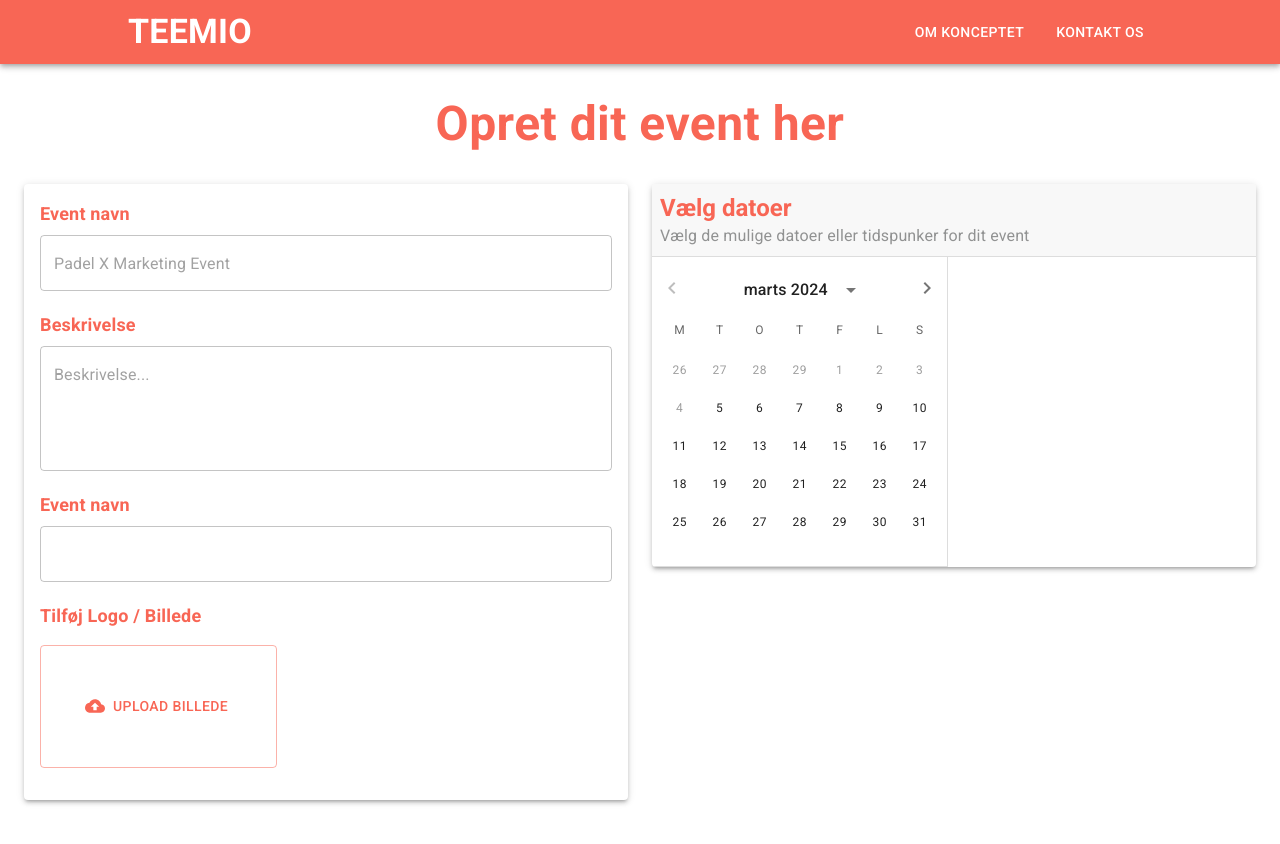
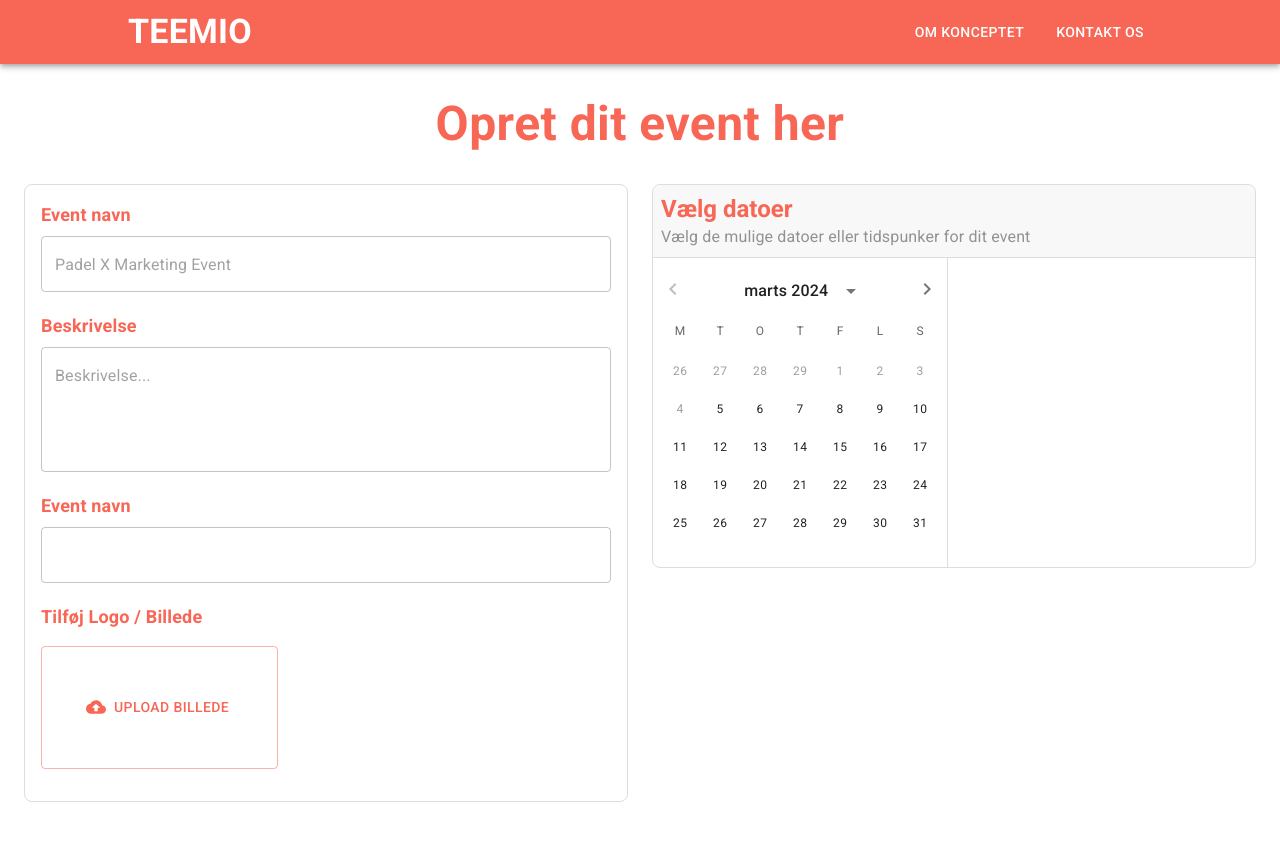
Before and after one commit to myteemio/frontend, a Next.js app: page /opret-event in a window 1280 px wide. Shown: the top 844 px of the page. Built offline with nearby package versions, Linux system fonts and the light colour scheme.

Commit message:
refactor styled components and update borders

```diff
--- a/src/app/opret-event/page.tsx
+++ b/src/app/opret-event/page.tsx
@@ -1,6 +1,6 @@
 'use client';
 import { DatePicker } from '@/components/DatePicker/DatePicker';
-import { StyledBox } from '@/components/StyledComponents/FlexBox/CreateEventBox';
+import { EventBox } from '@/components/StyledComponents/FlexBox/CreateEventBox';
 import { UploadBox } from '@/components/StyledComponents/FlexBox/UploadBox';
 import { StyledEventHeader, StyledText } from '@/components/StyledComponents/Typography';
 import { Check, CloudUpload } from '@mui/icons-material';
@@ -32,9 +32,9 @@ export default function CreateEvent() {
       <StyledEventHeader color={'primary'} textAlign={'center'}>
         Opret dit event her
       </StyledEventHeader>
-      <StyledBox>
+      <EventBox>
         <Box width={'100%'} mb={4}>
-          <Paper square={false} elevation={3} sx={{ padding: 2, pb: 4, boxSizing: 'border-box' }}>
+          <Box sx={{ padding: 2, pb: 4, border: 'solid 1px #dddddd', borderRadius: '8px' }}>
             <Box component={'form'} mb={2}>
               <StyledText color={'primary'}>Event navn</StyledText>
               <TextField margin="dense" fullWidth placeholder="Padel X Marketing Event" required />
@@ -75,12 +75,12 @@ export default function CreateEvent() {
                 </UploadBox>
               </form>
             </Box>
-          </Paper>
+          </Box>
         </Box>
         <Box width={'100%'}>
           <DatePicker />
         </Box>
-      </StyledBox>
+      </EventBox>
     </>
   );
 }
--- a/src/components/DatePicker/DatePicker.module.css
+++ b/src/components/DatePicker/DatePicker.module.css
@@ -3,6 +3,8 @@
   height: 20%;
   background-color: #f8f8f8;
   border-bottom: solid 1px #dddddd;
+  border-top-right-radius: 8px;
+  border-top-left-radius: 8px;
   padding: 8px;
 }
 
--- a/src/components/DatePicker/DatePicker.tsx
+++ b/src/components/DatePicker/DatePicker.tsx
@@ -12,8 +12,8 @@ import { StyledIconButton } from '../StyledComponents/IconButton';
 import { StyledClearIcon } from '../StyledComponents/ClearIcon';
 import { HighlightedDay } from '../StyledComponents/HighligtedDay';
 import 'dayjs/locale/da';
-import { StyledBox } from '../StyledComponents/FlexBox/CalenderBox';
-import { StyledCard } from '../StyledComponents/DateCard';
+import { CalenderBox } from '../StyledComponents/FlexBox/CalenderBox';
+import { DateBox } from '../StyledComponents/FlexBox/DateBox';
 
 export interface HighlightedDay {
   formattedDate: string;
@@ -70,7 +70,7 @@ export function DatePicker() {
 
   return (
     <LocalizationProvider adapterLocale="da" dateAdapter={AdapterDayjs}>
-      <StyledCard elevation={3} sx={{ mb: 4 }}>
+      <DateBox sx={{ mb: 4, border: 'solid 1px #dddddd', borderRadius: '8px' }}>
         <Box className={styles.titleContainer}>
           <Typography
             className={styles.title}
@@ -89,14 +89,13 @@ export function DatePicker() {
             Vælg de mulige datoer eller tidspunker for dit event
           </Typography>
         </Box>
-        <StyledBox>
+        <CalenderBox>
           <DateCalendar
             className={styles.dateCalender}
             sx={{
               width: `calc(100% + 1px)`,
               height: '100%',
               overflow: 'auto',
-              borderBottom: 'solid 1px #dddddd',
               borderRight: 'solid 1px #dddddd',
               '& .MuiDayCalendar-slideTransition': {
                 minHeight: '215px',
@@ -193,8 +192,8 @@ export function DatePicker() {
               </Grid>
             ))}
           </Grid>
-        </StyledBox>
-      </StyledCard>
+        </CalenderBox>
+      </DateBox>
     </LocalizationProvider>
   );
 }
--- a/src/components/StyledComponents/ActivityPaper.tsx
+++ b/src/components/StyledComponents/ActivityPaper.tsx
@@ -2,7 +2,7 @@
 
 import { Paper, styled } from "@mui/material";
 
-export const StyledPaper = styled(Paper)(({ theme }) => ({
+export const ActivityPaper = styled(Paper)(({ theme }) => ({
     display: 'flex',
     flexDirection: 'column',
     alignItems: 'center',
--- a/src/components/StyledComponents/FlexBox/ActivityBox.tsx
+++ b/src/components/StyledComponents/FlexBox/ActivityBox.tsx
@@ -2,7 +2,7 @@
 
 import { Box, styled } from '@mui/material';
 
-export const StyledBox = styled(Box)(({ theme }) => ({
+export const ActivityBox = styled(Box)(({ theme }) => ({
   display: 'flex',
   width: '80%',
   justifyContent: 'center',
--- a/src/components/StyledComponents/FlexBox/CalenderBox.tsx
+++ b/src/components/StyledComponents/FlexBox/CalenderBox.tsx
@@ -2,7 +2,7 @@
 
 import { Box, styled } from '@mui/material';
 
-export const StyledBox = styled(Box)(({ theme }) => ({
+export const CalenderBox = styled(Box)(({ theme }) => ({
   display: 'flex',
   flexDirection: 'column',
   width: '100%',
--- a/src/components/StyledComponents/FlexBox/CreateEventBox.tsx
+++ b/src/components/StyledComponents/FlexBox/CreateEventBox.tsx
@@ -2,7 +2,7 @@
 
 import { Box, styled } from '@mui/material';
 
-export const StyledBox = styled(Box)(({ theme }) => ({
+export const EventBox = styled(Box)(({ theme }) => ({
   width: '100%',
   height: '100%',
   display: 'flex',
--- a/src/components/StyledComponents/DateCard.tsx
+++ b/src/components/StyledComponents/FlexBox/DateBox.tsx
@@ -1,8 +1,8 @@
 'use client';
 
-import { Card, styled } from '@mui/material';
+import { Box, styled } from '@mui/material';
 
-export const StyledCard = styled(Card)(({ theme }) => ({
+export const DateBox = styled(Box)(({ theme }) => ({
   width: '100%',
   minHeight: '450px',
 
--- a/src/components/StyledComponents/FlexBox/FiltersBox.tsx
+++ b/src/components/StyledComponents/FlexBox/FiltersBox.tsx
@@ -2,7 +2,7 @@
 
 import { Box, styled } from '@mui/material';
 
-export const StyledBox = styled(Box)(({ theme }) => ({
+export const FiltersBox = styled(Box)(({ theme }) => ({
   display: 'flex',
   width: '50%',
   justifyContent: 'center',
--- a/src/components/StyledComponents/FlexBox/UploadBox.tsx
+++ b/src/components/StyledComponents/FlexBox/UploadBox.tsx
@@ -8,5 +8,4 @@ export const UploadBox = styled(Box)(({ theme }) => ({
   [theme.breakpoints.up('sm',)]: {
     flexDirection: 'row',
   },
-
 }));
```
Also changed, not shown: src/app/start/page.tsx (+5 -12 lines), src/components/ActivityInfo/ActivityInfo.tsx (+11 -11 lines).
